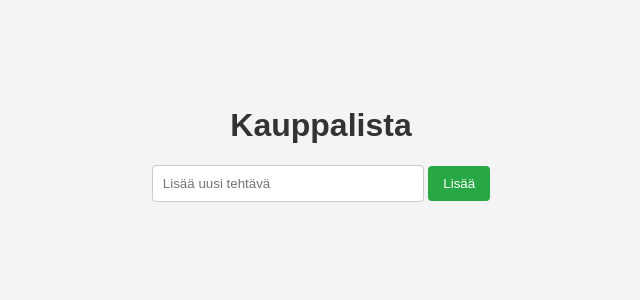
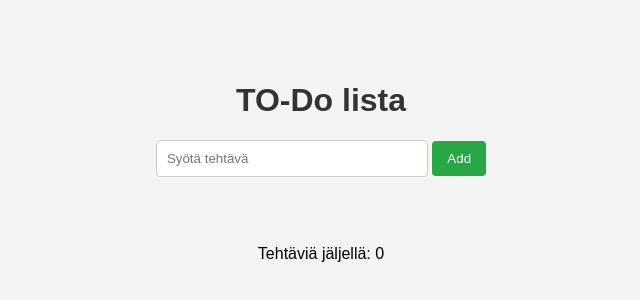
Before and after one commit to Hannapentti1/projekti, a plain HTML site: page index.html in a window 1280 px wide. Shown: the part 230-530 px from the top of the page, without its empty margins (319-959 px from the left). Drawn offline with Linux system fonts and the light colour scheme.

Commit message:
Update index.html

```diff
--- a/index.html
+++ b/index.html
@@ -1,18 +1,20 @@
 <!DOCTYPE html>
-<html lang="fi">
+<html lang="fin">
 <head>
     <meta charset="UTF-8">
     <meta name="viewport" content="width=device-width, initial-scale=1.0">
-    <title>Kauppalista</title>
+    <title>TO-DO lista</title>
     <link rel="stylesheet" href="styles.css">
 </head>
 <body>
-    <h1>Kauppalista</h1>
+    <h1>TO-Do lista</h1>
     <form id="todo-form">
-        <input type="text" id="todo-input" placeholder="Lisää uusi tehtävä">
-        <button type="submit">Lisää</button>
+        <input type="text" id="todo-input" placeholder="Syötä tehtävä">
+        <button type="submit">Add</button>
+        <span id="error-message"></span>
     </form>
     <ul id="todo-list"></ul>
+    <p id="remaining-tasks">Tehtäviä jäljellä: 0</p>
     <script src="script.js"></script>
 </body>
 </html>
```
